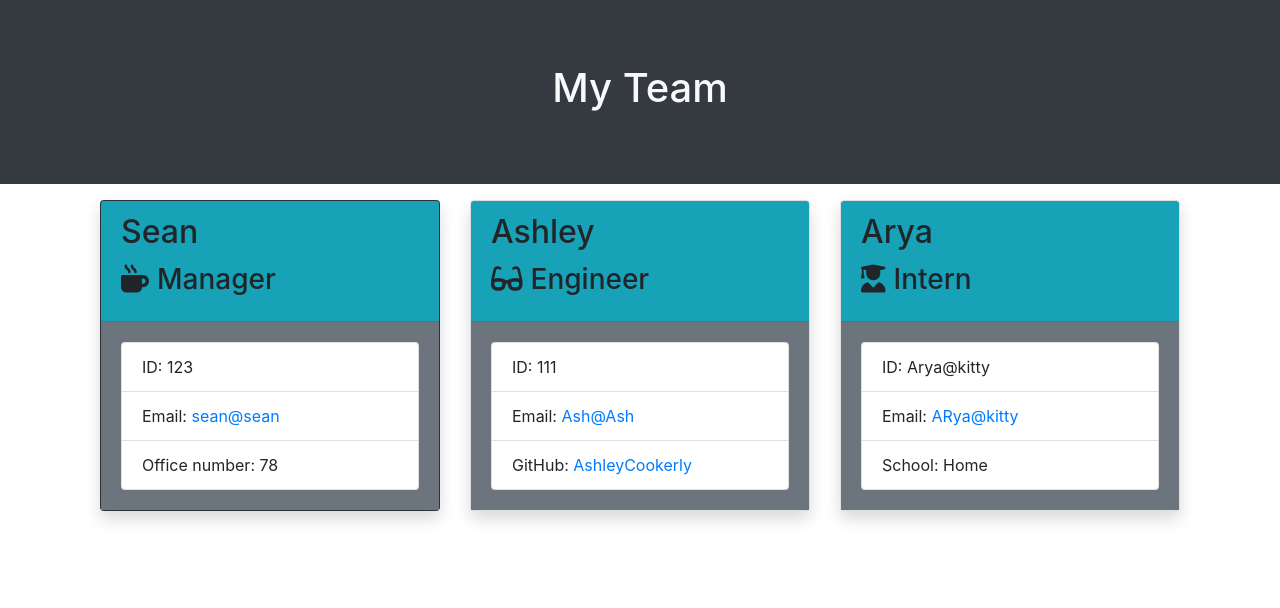
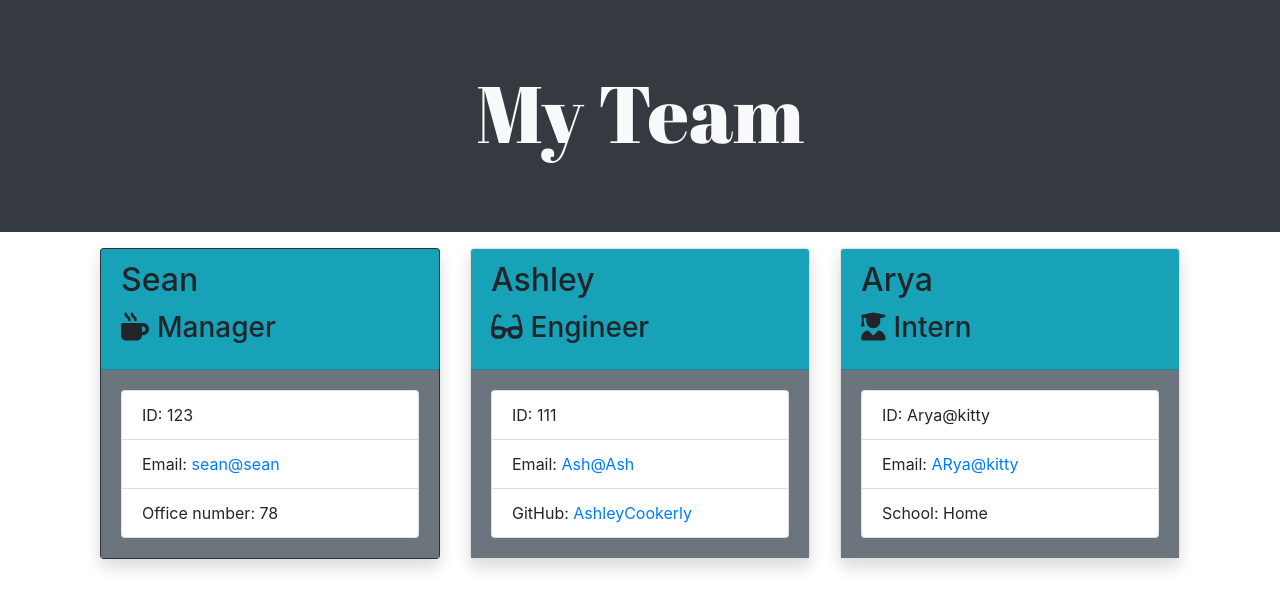
Before and after one commit to SeanMelody/Employee-Template-Engine, a website: page team.html in a window 1280 px wide. Drawn offline with nearby package versions, Linux system fonts and the light colour scheme.

Commit message:
my CSS added, google fonts added

```diff
--- /dev/null
+++ b/assets/style.css
@@ -0,0 +1,4 @@
+h1 {
+    font-family: 'Abril Fatface', cursive;
+    font-size: 80px;
+}
--- a/team.html
+++ b/team.html
@@ -8,10 +8,11 @@
     <title>My Team</title>
     <link rel="stylesheet" href="https://stackpath.bootstrapcdn.com/bootstrap/4.3.1/css/bootstrap.min.css"
         integrity="sha384-ggOyR0iXCbMQv3Xipma34MD+dH/1fQ784/j6cY/iJTQUOhcWr7x9JvoRxT2MZw1T" crossorigin="anonymous">
-    <link rel="stylesheet" href="style.css">
+    <link rel="stylesheet" href="./assets/style.css">
     <script src="https://kit.fontawesome.com/c502137733.js"></script>
     <!-- Favicon -->
-    <link rel="icon" type="image/png" href="../assets/images/Favicon.png" />
+    <link href="https://fonts.googleapis.com/css2?family=Abril+Fatface&display=swap" rel="stylesheet">
+
 
 </head>
 
```
Also changed, not shown: templates/main.html (+3 -1 lines).
